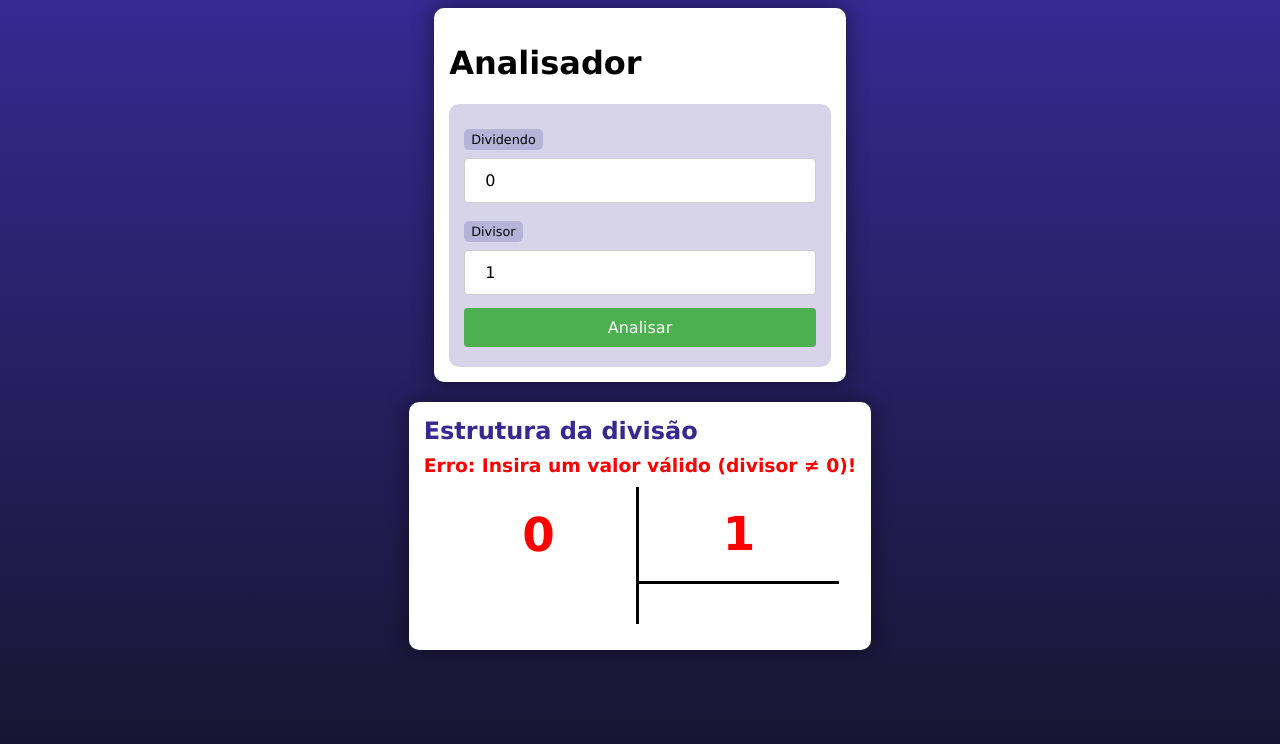
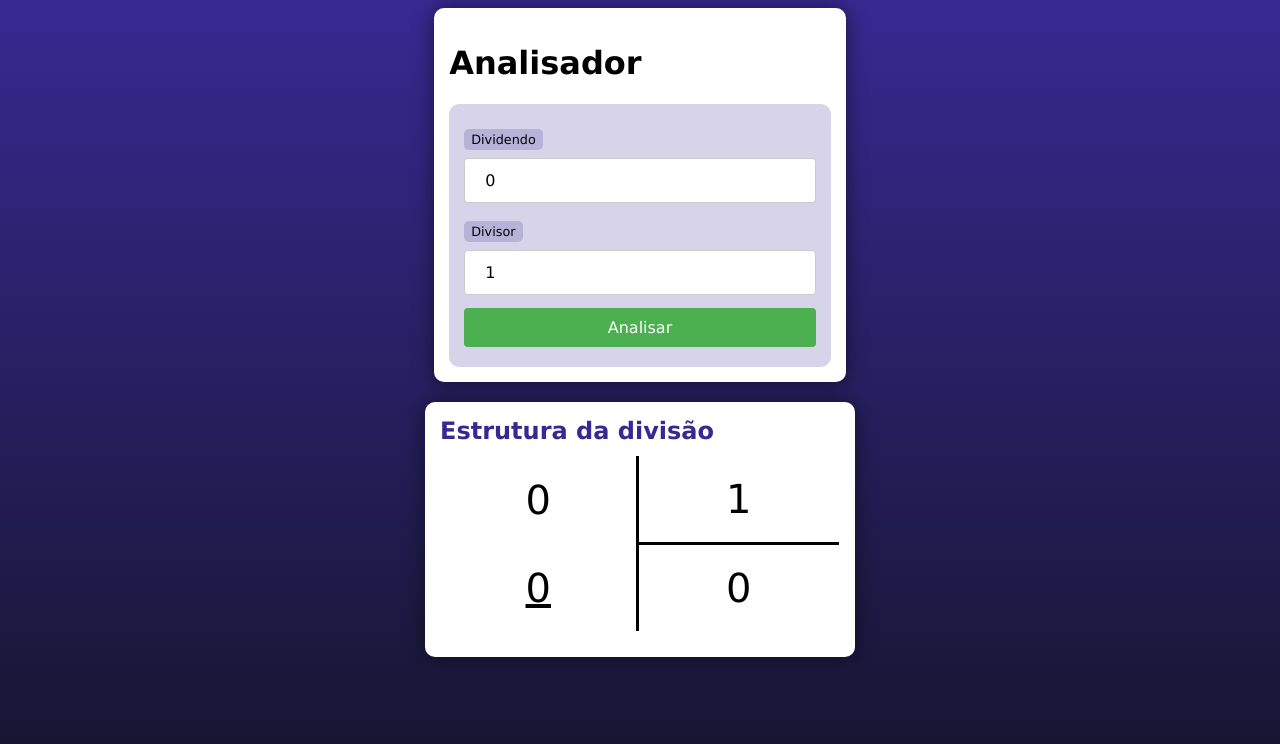
Before and after one commit to joaokrv/listaPHP, a PHP site: page / in a window 1280 px wide. Shown: the top 744 px of the page. Run offline with PHP 8.4, Linux system fonts and the light colour scheme; data that the repository does not hold is empty.

Commit message:
Update index.php

```diff
--- a/php/desafios/desafio05/index.php
+++ b/php/desafios/desafio05/index.php
@@ -34,12 +34,12 @@
         <h2>Estrutura da divisão</h2>
         <?php
             // Verificação se o número não é nulo.
-            if ($dividendo == null || $divisor == null || $divisor == 0) {
-                echo "<h3 style='color: red;'>Erro: Insira um valor válido (divisor ≠ 0)!</ h3>";
-            } else {
+            if ($dividendo != null || $divisor != null) {
                 // Cálculos
                 $quociente = intdiv($dividendo, $divisor);
                 $resto = $dividendo % $divisor;
+            } else {
+                echo "<h3 style='color: red;'>Erro: Insira um valor válido (divisor ≠ 0)!</ h3>";
             }
         ?>
 
```
